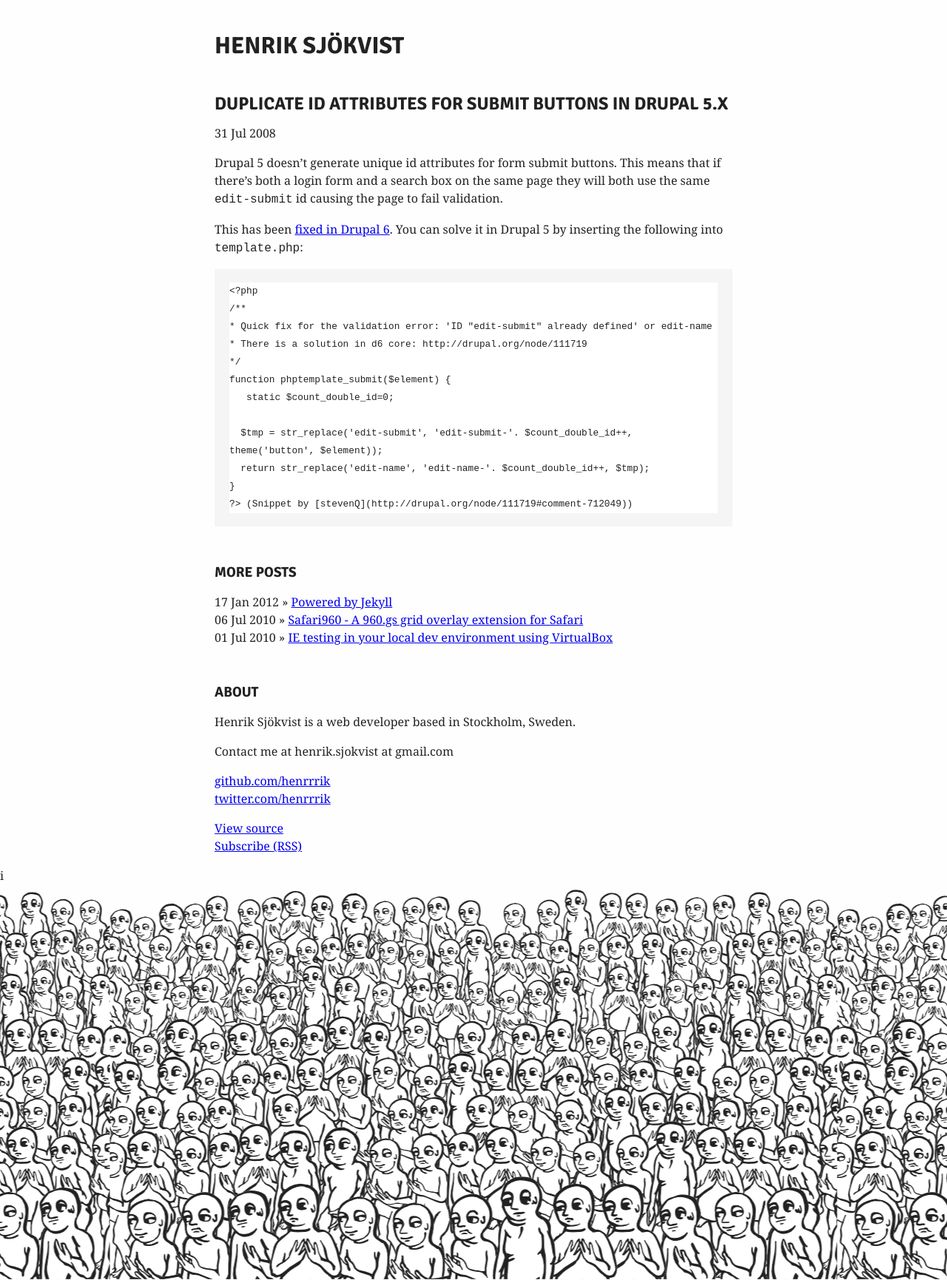
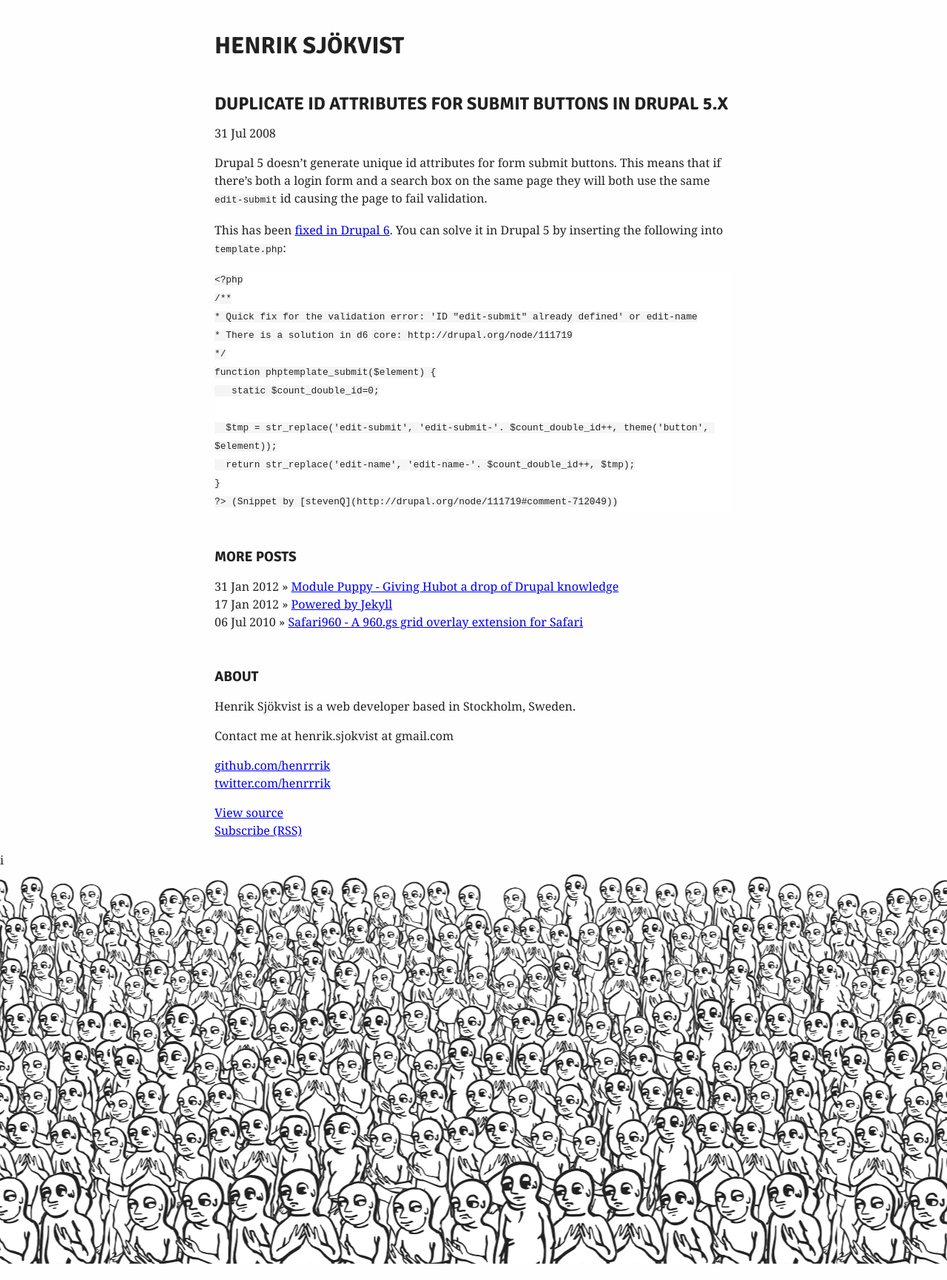
Before and after one commit to henrrrik/henrrrik.github.com, a Jekyll site: the page built from _posts/2008-07-31-duplicate-id-attributes-for-submit-buttons-in-drupal-5-x.md, in a window 1280 px wide. Shown: the whole page at 74% size. Built offline with Jekyll 4.4.1, drawn with Linux system fonts in a browser that asks for light colours; Markdown is read by kramdown in place of the engine named in the settings; comment, search, counter and statistics services are not loaded; after the commit the page ends 1710 px from its top, so only the background shows below that; some of the changed lines change nothing that is shown.

Commit message:
New post: Module Puppy

```diff
--- /dev/null
+++ b/_posts/2012-01-31-module-puppy---a-simple-api-for-finding-drupal-modules.md
@@ -0,0 +1,24 @@
+---
+layout: post
+title: "Module Puppy - Giving Hubot a drop of Drupal knowledge"
+created: 1328005417
+---
+We've been using the delightful [Hubot](http://hubot.github.com) chat bot with Campfire for a while now and I've been looking to ways to add Drupal-related features to it.
+
+One idea was to add a `module me <query>` command that searches for modules. Unfortunately drupal.org doesn't offer an API, but the update module uses a [humongous XML file](http://updates.drupal.org/release-history/project-list/all) that contains some useful information like name, short name, creator and url for all projects hosted on drupal.org.
+
+I wrote a little [Sinatra](http://www.sinatrarb.com/) app called [Module Puppy](http://modulepuppy.heroku.com) that pulls down and parses relevant data from this XML file and makes it available via a simple JSON API. The app is hosted on [Heroku](http://www.heroku.com/) which uses PostgreSQL as the default database. This meant that I could use the very nice multi-column search feature in PostgreSQL (easy with the [texticle](https://github.com/tenderlove/texticle) gem).
+
+The Hubot talks to the Sinatra app using [a small CoffeeScript plugin](https://github.com/github/hubot-scripts/blob/master/src/scripts/modulepuppy.coffee),
+part of the [hubot-scripts](https://github.com/github/hubot-scripts) collection
+This makes Hubot listen for the phrase:
+
+    there's a module for <something>
+
+and also, the more direct command:
+
+    <bot name> module me <something>
+
+In practice, it looks like this:
+
+<img src="/images/hubot-modulepuppy.png" alt="" />
--- a/css/style.css
+++ b/css/style.css
@@ -244,9 +244,11 @@
   padding-left: 0;
 }
 
-div.highlight {
+code {
   font-size:  0.8em;
   background-color: rgb(245,245,245);
+}
+code pre {
   padding:  5px 20px;
 }
 
```
Also changed, not shown: images/hubot-modulepuppy.png (added).
